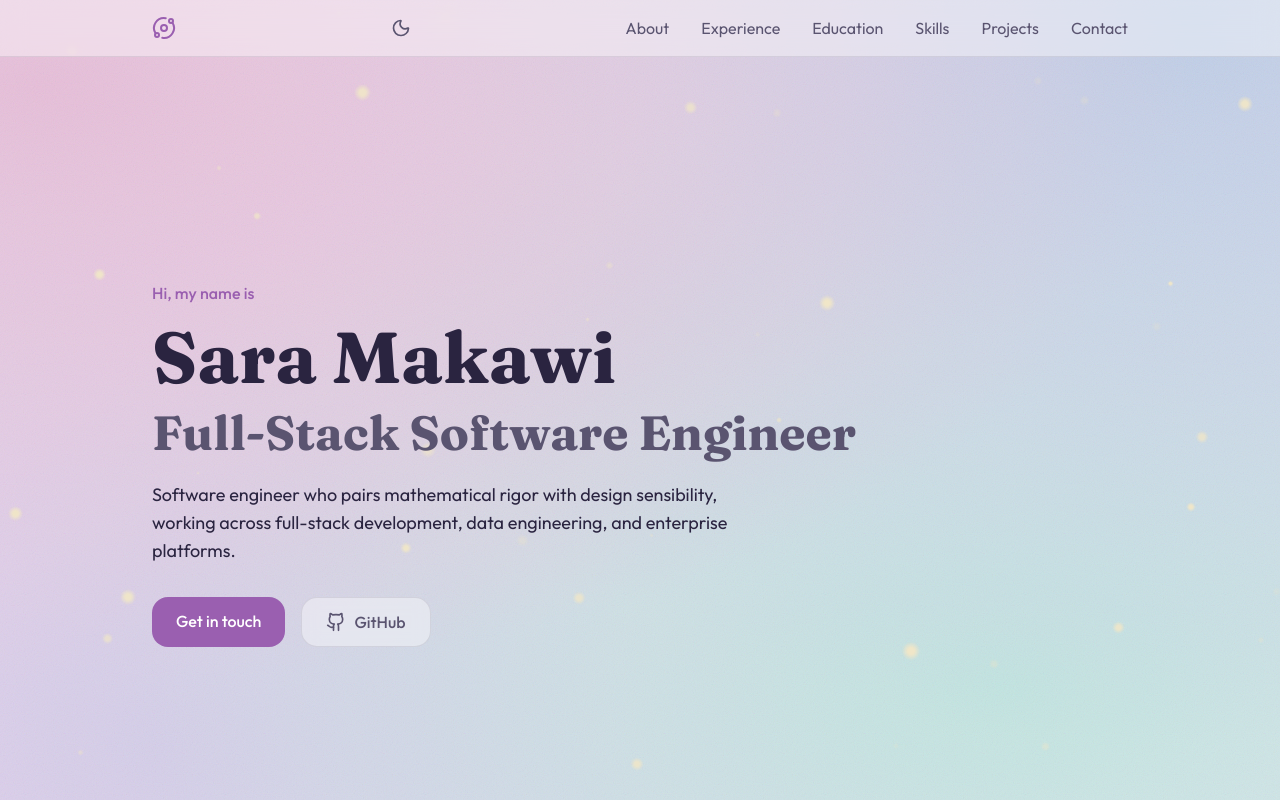
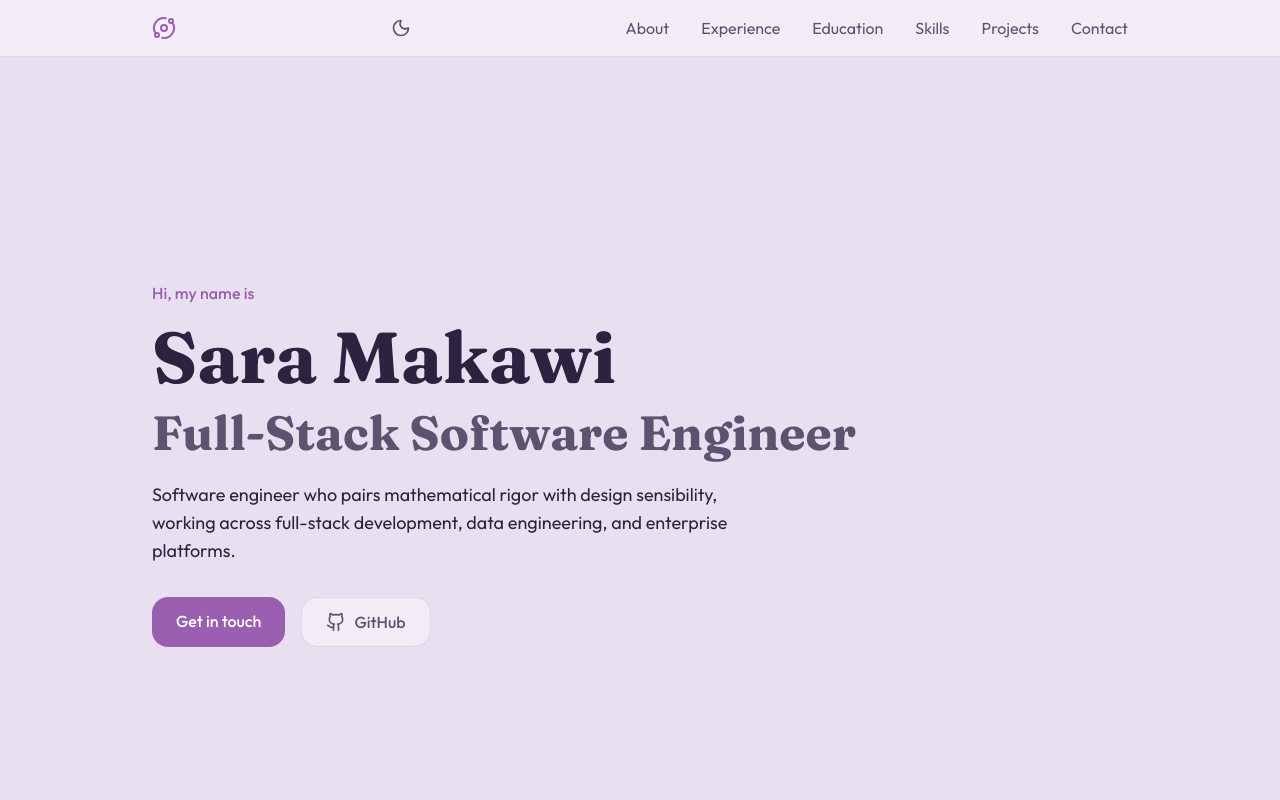
Before and after one commit to saramakawi/personal-website, a React (Vite) app: page / in a window 1280 px wide. Shown: the top 800 px of the page. Built offline with nearby package versions, Linux system fonts and the light colour scheme.

Commit message:
THIS TIME FOR SURE

```diff
--- a/index.html
+++ b/index.html
@@ -2,7 +2,7 @@
 <html lang="en">
 <head>
   <meta charset="UTF-8" />
-  <meta name="viewport" content="width=device-width, initial-scale=1.0" />
+  <meta name="viewport" content="width=device-width, initial-scale=1.0, viewport-fit=cover" />
 
   <link rel="preconnect" href="https://fonts.googleapis.com" />
   <link rel="preconnect" href="https://fonts.gstatic.com" crossorigin />
--- a/src/App.tsx
+++ b/src/App.tsx
@@ -16,7 +16,7 @@ function App() {
   return (
     <div className="min-h-screen">
       <div className="celestial-bg" />
-      <div className="fixed inset-0 z-[-15] h-lvh theme-overlay" />
+      <div className="fixed inset-0 z-[-15] theme-overlay" />
       <div className="grain-overlay" />
       <Starfield />
       <Navbar />
--- a/src/components/starfield.tsx
+++ b/src/components/starfield.tsx
@@ -26,7 +26,7 @@ export default function Starfield() {
   const [stars] = useState<Star[]>(generateStars);
 
   return (
-    <div className="fixed inset-0 h-lvh -z-10 overflow-hidden pointer-events-none">
+    <div className="fixed inset-0 -z-10 overflow-hidden pointer-events-none">
       {stars.map((star) => (
         <div
           key={star.id}
--- a/src/index.css
+++ b/src/index.css
@@ -64,6 +64,10 @@ html {
 body {
   font-family: var(--font-body);
   color: var(--text-main);
+}
+
+html, body {
+  background-color: var(--bg-base);
 }
 
 /* ── Keyframes ──────────────────────────────────────────── */
```
